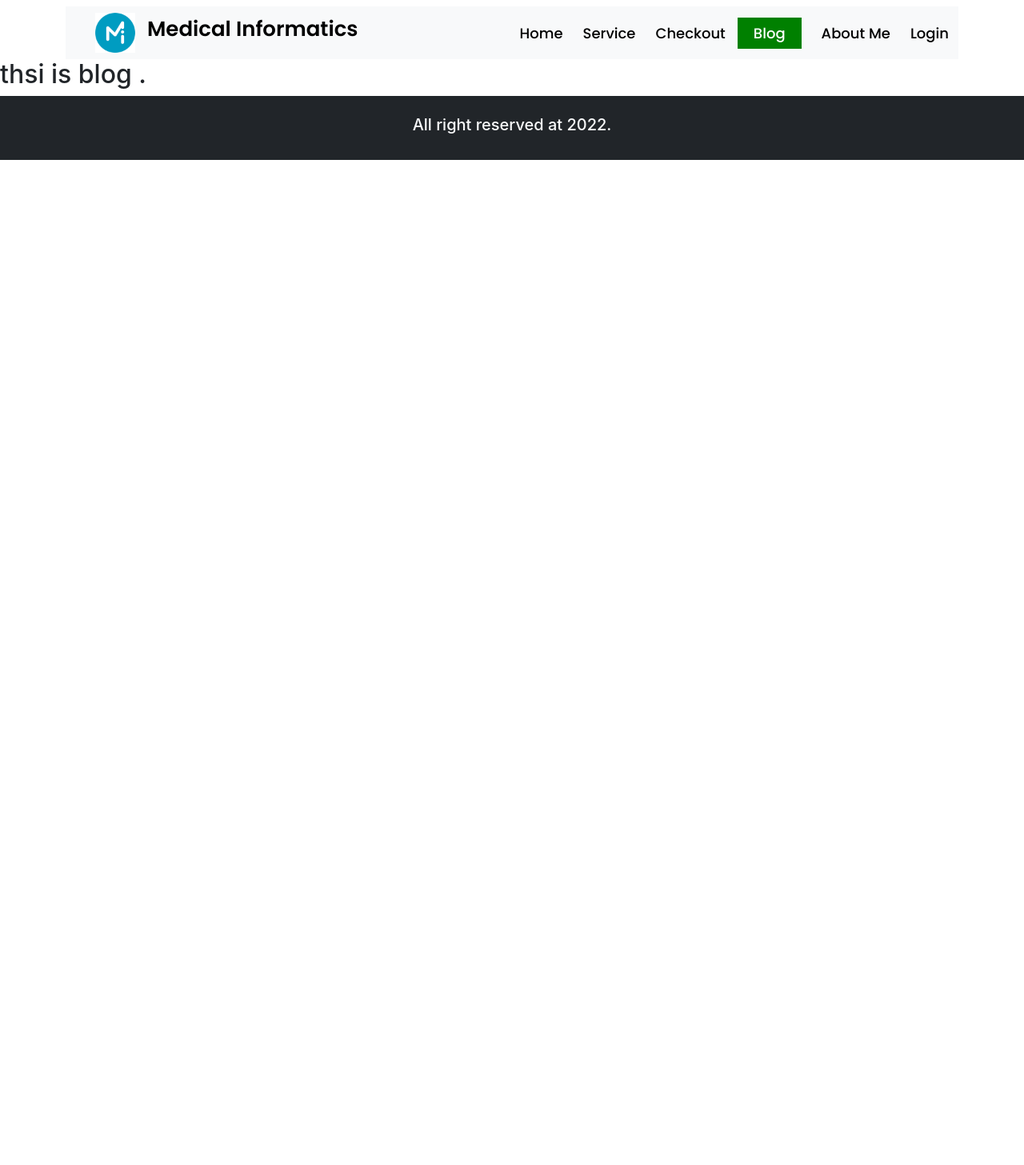
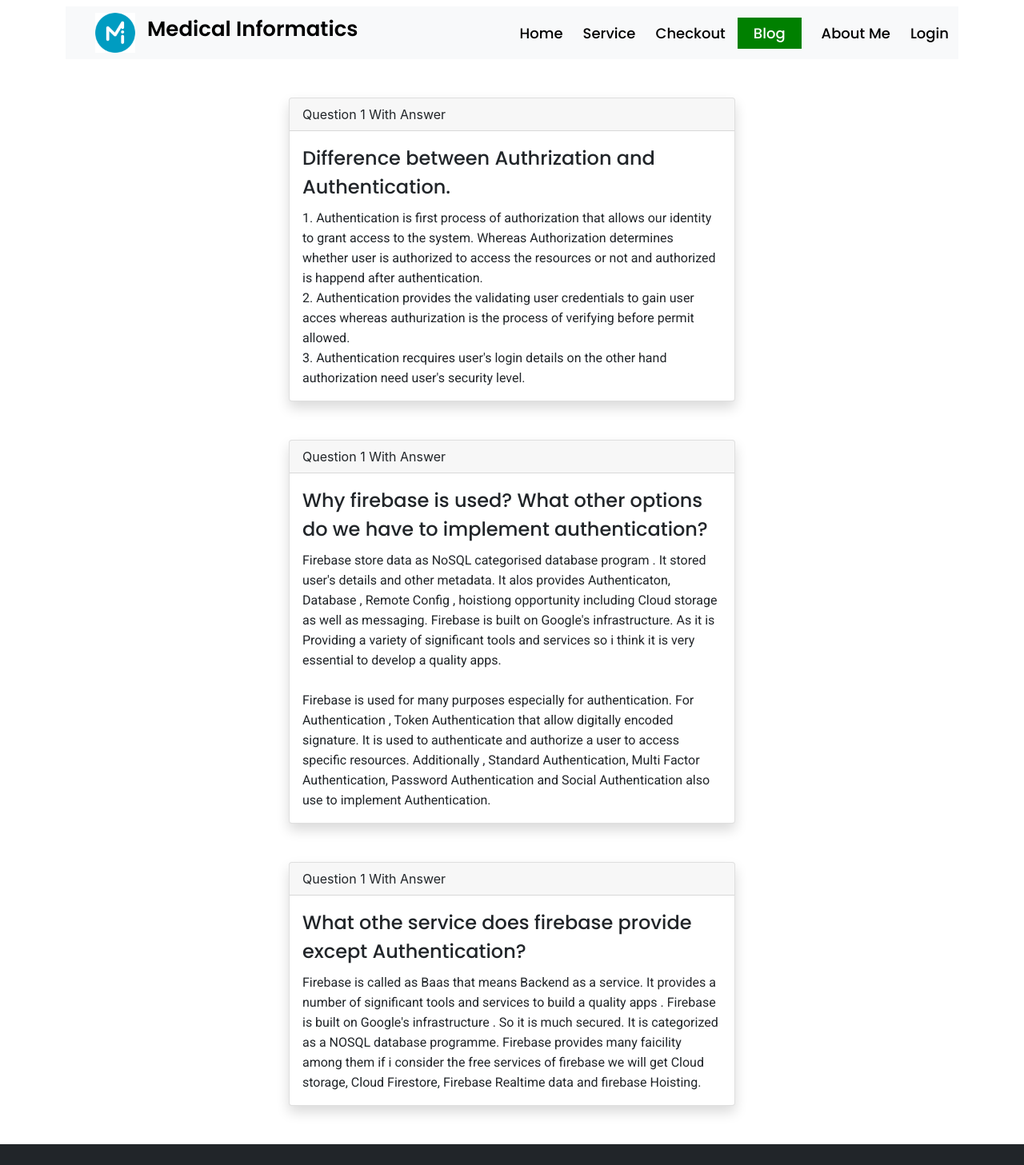
Before and after one commit to anamul01988/independent-service-provider, a React (Create React App) app: page /blog in a window 1280 px wide. Shown: the top 1457 px of the page at 80% size. Before the commit the page ends 800 px from the top, so only its background shows below. Built offline with nearby package versions, Linux system fonts and the light colour scheme; no server answers; the HTML template or start-up script is replaced by a standard one.

Commit message:
blog component added

```diff
--- a/src/App.js
+++ b/src/App.js
@@ -23,7 +23,11 @@ function App() {
             <Route path="/" element = {<Home/>} />
             <Route path="/home" element = {<Home/>} />
             <Route path="/service" element = {<Service/>} />
-            <Route path="/service/:serviceId" element = {<CheckOut/>} />
+            <Route path="/service/:serviceId" element = {
+              <Protected>
+                 <CheckOut/>
+              </Protected>
+            } />
 
             <Route path="/checkout" element = {
                <Protected>
--- a/src/components/Blog/Blog.js
+++ b/src/components/Blog/Blog.js
@@ -1,11 +1,47 @@
-import React from 'react';
+import React from "react";
+import { Button, Card } from "react-bootstrap";
 
 const Blog = () => {
-    return (
-        <div>
-            <h2>thsi is blog .</h2>
-        </div>
-    );
+  return (
+    <div className="container">
+      <Card className="my-5 w-50 mx-auto shadow ">
+        <Card.Header>Question 1 With Answer</Card.Header>
+        <Card.Body>
+          <Card.Title>Difference between Authrization and Authentication.</Card.Title>
+          <Card.Text>
+            1. Authentication is first process of authorization that allows our identity to grant access to the system. Whereas Authorization determines whether user is authorized to access the resources or not and authorized is happend after authentication. <br />
+            2. Authentication provides the validating user credentials to gain user acces whereas authurization is the process of verifying before permit allowed. <br />
+            3. Authentication recquires user's login details on the other hand authorization need user's security level.
+          </Card.Text>
+        </Card.Body>
+      </Card>
+      <Card className="my-5 w-50 mx-auto shadow ">
+        <Card.Header>Question 1 With Answer</Card.Header>
+        <Card.Body>
+          <Card.Title>Why firebase is used? What other options do we have to implement authentication?</Card.Title>
+          <Card.Text>
+              Firebase store data as NoSQL categorised database program . It stored user's details and other metadata. It alos provides Authenticaton, Database , Remote Config , hoistiong opportunity including Cloud storage as well as messaging.
+              Firebase is built on Google's infrastructure. As it is Providing a variety of significant tools and services so  i think it is very essential to develop a quality apps.
+              <br />
+              <br />
+              Firebase is used for many purposes especially for authentication. For Authentication , Token Authentication that allow digitally encoded signature. It is used to authenticate and authorize  a user to access specific resources.
+              Additionally , Standard Authentication, Multi Factor Authentication, Password Authentication and Social Authentication also use to implement Authentication.
+          </Card.Text>
+        </Card.Body>
+      </Card>
+
+      <Card className="my-5 w-50 mx-auto shadow">
+        <Card.Header>Question 1 With Answer</Card.Header>
+        <Card.Body>
+          <Card.Title>What othe service does firebase provide except Authentication?</Card.Title>
+          <Card.Text>
+              Firebase is called as Baas that means Backend as a service. It provides a number of significant tools and services to build a quality apps . Firebase is built on Google's infrastructure . So it is much secured. It is categorized as a NOSQL database programme.
+              Firebase provides many faicility among them if i consider the free services of firebase we will get Cloud storage, Cloud Firestore, Firebase Realtime data and firebase Hoisting.
+          </Card.Text>
+        </Card.Body>
+      </Card>
+    </div>
+  );
 };
 
 export default Blog;
--- a/src/components/Login/Login.js
+++ b/src/components/Login/Login.js
@@ -74,8 +74,9 @@ const Login = () => {
             placeholder="password"
           />
         </Form.Group>
+        {errorElement}
         <div className="login-content d-flex justify-content-between align-item-center">
-          {errorElement}
+
           <p>
             New User?{" "}
             <Link
@@ -98,11 +99,9 @@ const Login = () => {
         <Button className="w-50 mx-auto d-block my-4 bg-warning text-dark " type="submit">
           Login
         </Button>
+        <SocialLogin />
       </Form>
-      {/* {errorElement}
-      <p>New User? <Link to='/register' className="text-primary pointer-cursor pe-auto text-decoration-none" >Please Register</Link></p>
-      <p>Forget Password? <Button className=" btn btn-link text-dark pointer-cursor pe-auto text-decoration-none" onClick={resetPassword} >Reset Password</Button></p> */}
-      <SocialLogin />
+
       <ToastContainer />
     </div>
   );
```
